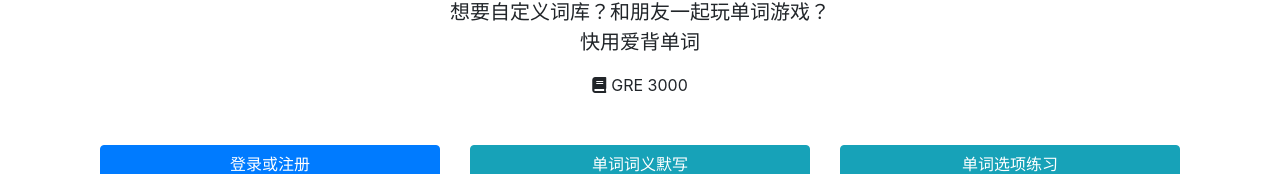
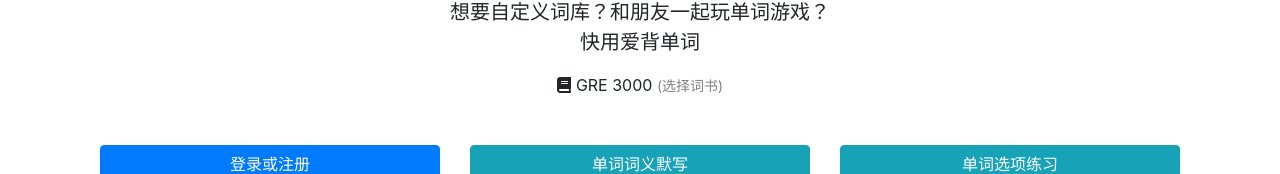
Before and after one commit to songlinhou/voctest, a plain HTML site: page index.html in a window 1280 px wide. Shown: the part 187-361 px from the top of the page. Drawn offline with nearby package versions, Linux system fonts and the light colour scheme.

Commit message:
add label: change book

```diff
--- a/index.html
+++ b/index.html
@@ -128,7 +128,7 @@
             <h1>欢迎您</h1>
             <p class="lead">想要自定义词库？和朋友一起玩单词游戏？<br> <span class="second">快用爱背单词</span></p>
             <div id="selected_word_list_menu_btn">
-                <i class="fas fa-book"></i><span style="margin-left: 5px;" id="current_book_name">GRE 3000</span>
+                <i class="fas fa-book"></i><span style="margin-left: 5px;" id="current_book_name">GRE 3000</span> <span style="color: gray;font-size: 14px;">(选择词书)</span>
                </div>
             <div id="user_label">
             <i class="far fa-user" style="padding-right: 5px;"></i><span>用户名</span>
```
